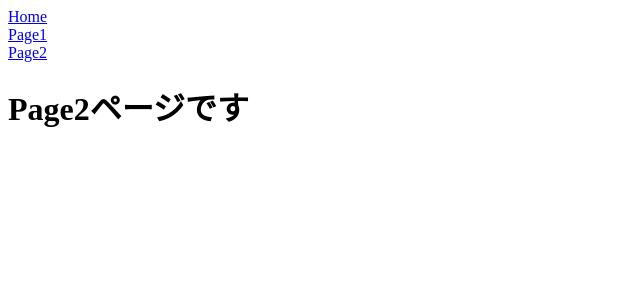
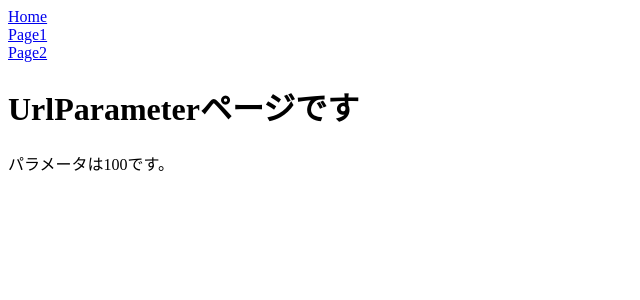
Before and after one commit to rintarotajima/react-router, a React (Vite) app: page /page2/100 in a window 1280 px wide. Shown: the top 300 px of the page, without its empty margins (0-640 px from the left). Built offline with nearby package versions, Linux system fonts and the light colour scheme.

Commit message:
[add] URLパラメータを扱う

```diff
--- a/src/Page2.jsx
+++ b/src/Page2.jsx
@@ -1,7 +1,10 @@
+import { Link } from "react-router-dom";
+
 export const Page2 = () => {
     return (
         <div>
             <h1>Page2ページです</h1>
+            <Link to="/page2/100">URLParameter</Link>
         </div>
     );
 }
--- /dev/null
+++ b/src/UrlParameter.jsx
@@ -0,0 +1,11 @@
+import { useParams } from "react-router-dom";
+
+export const UrlParameter = () => {
+  const { id } = useParams();
+  return (
+    <div>
+      <h1>UrlParameterページです</h1>
+      <p>パラメータは{id}です。</p>
+    </div>
+  );
+};
--- /dev/null
+++ b/src/router/Page2Routes.jsx
@@ -0,0 +1,15 @@
+import { Page2 } from "../Page2";
+import { UrlParameter } from "../UrlParameter";
+
+export const page2routes = [
+  {
+    path: "/",
+    exact: true,
+    children: <Page2 />,
+  },
+  {
+    path: "/:id",
+    exact: false,
+    children: <UrlParameter />,
+  },
+];
--- a/src/router/Router.jsx
+++ b/src/router/Router.jsx
@@ -1,10 +1,7 @@
 import { Switch, Route } from "react-router-dom";
 import { Home } from "../Home";
-import { Page1 } from "../Page1";
-import { Page2 } from "../Page2";
-import { Page1DetailA } from "../Page1DetailA";
-import { Page1DetailB } from "../Page1DetailB";
 import { page1routes } from "./Page1Routes";
+import { page2routes } from "./Page2Routes";
 
 export const Router = () => {
   return (
@@ -28,9 +25,23 @@
           </Switch>
         )}
       />
-      <Route path="/page2">
-        <Page2 />
-      </Route>
+      <Route
+        path="/page2"
+        render={({ match: { url } }) => (
+          <Switch>
+            {page2routes.map((route) => (
+              <Route
+                key={route.path}
+                exact={route.exact}
+                path={`${url}${route.path}`}
+              >
+                {route.children}
+              </Route>
+            ))}
+          </Switch>
+        )}
+      />
+
     </Switch>
   );
 };
```
